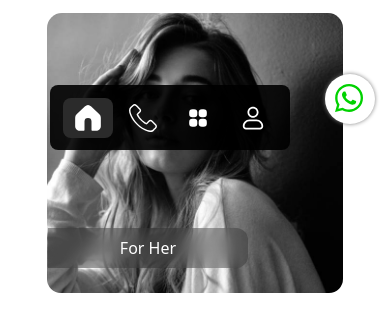
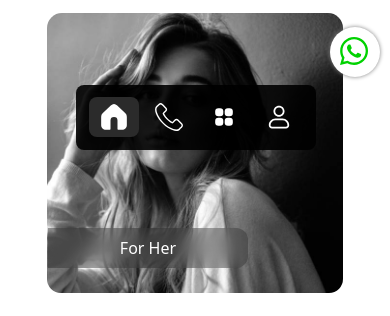
Before and after one commit to Nav-een-t/PureScent, a plain HTML site: page index.html in a window 390 px wide. Shown: the part 687-1003 px from the top of the page. Drawn offline with nearby package versions, Linux system fonts and the light colour scheme.

Commit message:
Update index.css

```diff
--- a/index.css
+++ b/index.css
@@ -810,6 +810,10 @@ body::-webkit-scrollbar {
     #dropdown {
         display: none !important;
     }
+    .messa {
+        bottom: 80px;
+        right: 10px;
+    }
 }
 
 @media screen and (min-width:887px) {
@@ -817,7 +821,7 @@ body::-webkit-scrollbar {
         display: none !important;
     }
 
-    .bot{
+    .bot-parent{
         display: none !important;
     }
 
@@ -904,14 +908,22 @@ body::-webkit-scrollbar {
     font-family: Segoe UI;
 }
 
-
+.bot-parent {
+    width: 100%;
+    height: 80px;
+    position: fixed;
+    bottom: 0;
+    display: flex;
+    align-items: center;
+    justify-content: center;
+}
 
 .bot {
     width: 240px;
     height: 65px;
-    position: fixed;
+    /* position: fixed;
     bottom: 7px;
-    right: 100px;
+    right: 100px; */
     background-color: rgb(0, 0, 0, 0.9);
     display: flex;
     justify-content: center;
```
